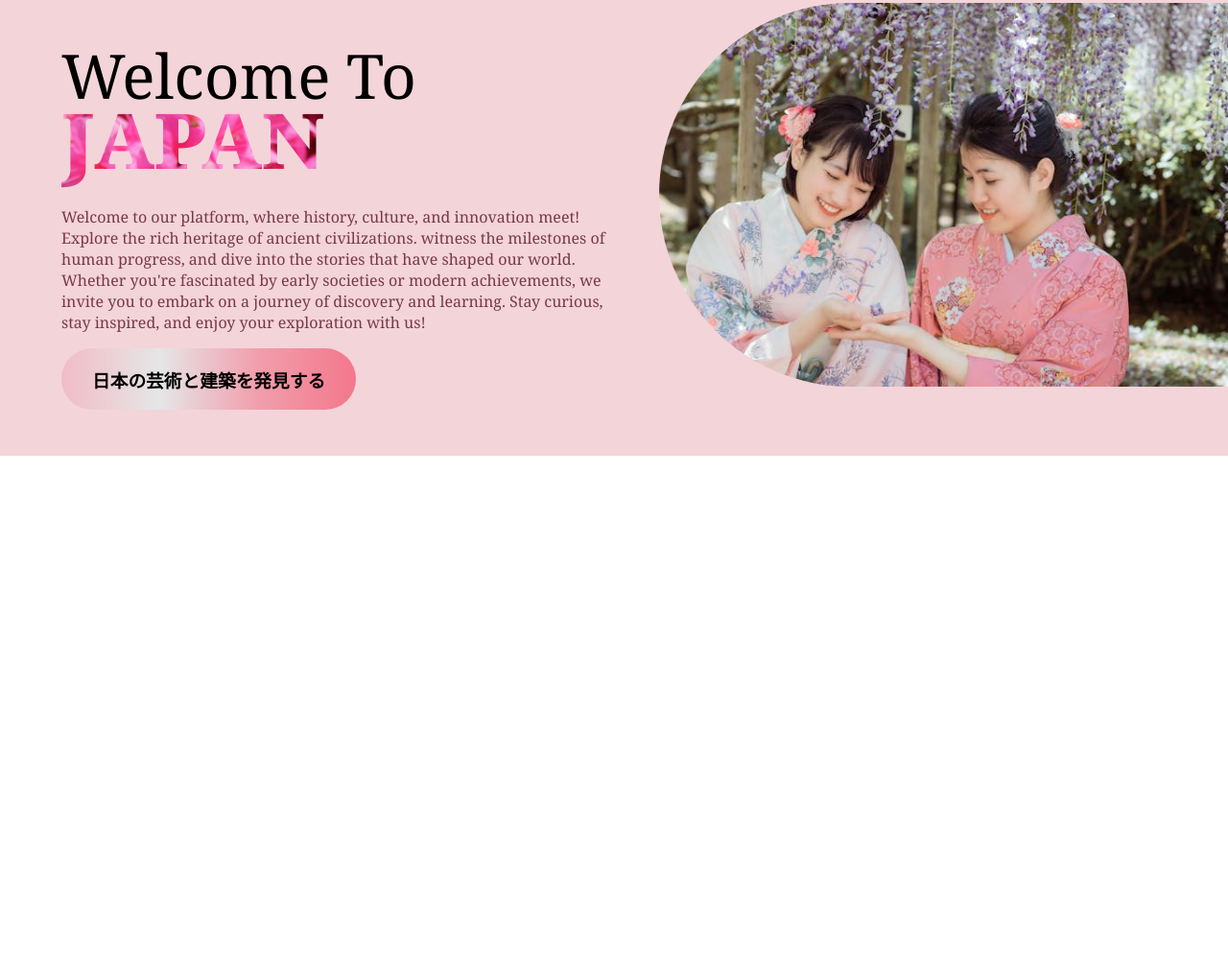
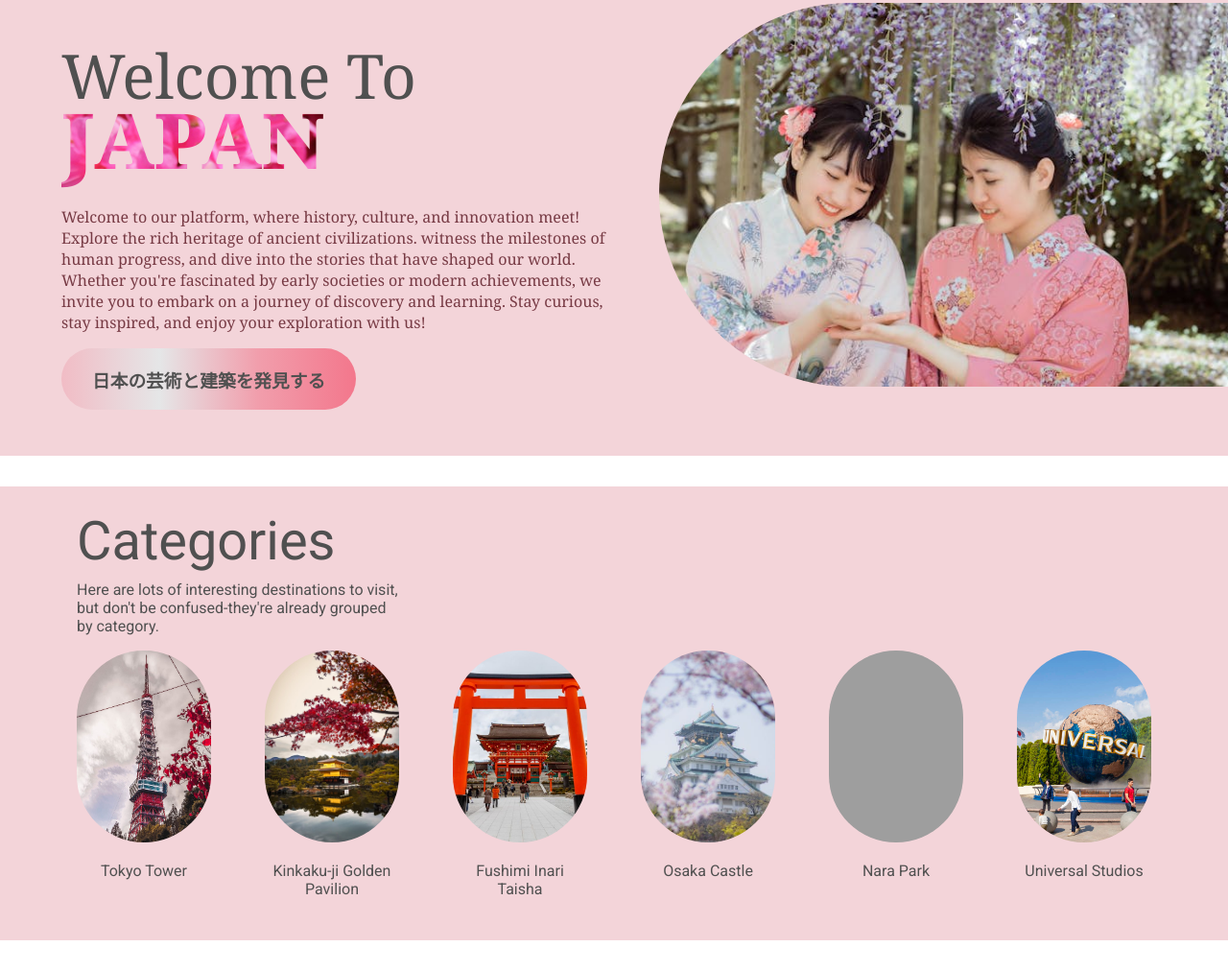
Before and after one commit to Udayanga1/travel-japan, a plain HTML site: page index.html in a window 1280 px wide. Shown: the part 132-1144 px from the top of the page at 96% size. Before the commit the page ends 800 px from the top, so only its background shows below. Drawn offline with Linux system fonts and the light colour scheme; grey boxes are pictures that could not be loaded; a web font is replaced by a local one.

Commit message:
implement categories section

```diff
--- a/css/styles.css
+++ b/css/styles.css
@@ -1,11 +1,13 @@
 body {
   margin: 0;
   font-family: "Roboto", sans-serif;
+  color: rgb(80, 80, 80);
 }
 
 section {
   background-color: #f3d4d9;
   padding-bottom: 3rem;
+  margin-bottom: 2rem;
 
 }
 
@@ -84,3 +86,36 @@ header {
   margin-top: 1rem;
   border-radius: 200px 0 0 200px;
 }
+
+.categories-section {
+  padding: 2rem 5rem;
+}
+
+.categories-section > h2 {
+  font-size: 3.5rem;
+  font-weight: 400;
+  margin: -0.5rem 0;
+}
+
+.categories-section .images {
+  display: flex;
+  flex-wrap: wrap;
+  justify-content: space-between;
+  /* gap: 1rem; */
+}
+
+.categories-section .images .image-wrapper{
+  height: 270px;
+  width: 140px;
+}
+
+.categories-section .image-wrapper img {
+  height: 200px;
+  width: 140px;
+  object-fit: cover;
+  border-radius: 70px;
+}
+
+.categories-section .image-wrapper p {
+  text-align: center;
+}
--- a/index.html
+++ b/index.html
@@ -35,5 +35,38 @@
       </div>
     </div>
   </section>
+  <section class="categories-section">
+    <h2>Categories</h2>
+    <p>Here are lots of interesting destinations to visit,<br>
+      but don't be confused-they're already grouped<br>
+      by category.
+    </p>
+    <div class="images">
+      <div class="image-wrapper">
+        <img src="images/tokyo-tower.jpg" alt="tokyo-tower">
+        <p>Tokyo Tower</p>
+      </div>
+      <div class="image-wrapper">
+        <img src="images/kinkaku-ji-golden-pavilion.jpg" alt="kinkaku-ji-golden-pavilion">
+        <p>Kinkaku-ji Golden Pavilion</p>
+      </div>
+      <div class="image-wrapper">
+        <img src="images/fushimiInari.jpg" alt="fushimiInari">
+        <p>Fushimi Inari Taisha</p>
+      </div>
+      <div class="image-wrapper">
+        <img src="images/osaka-castle.jpg" alt="osaka-castle">
+        <p>Osaka Castle</p>
+      </div>
+      <div class="image-wrapper">
+        <img src="images/nara-park.jpg" alt="nara-park">
+        <p>Nara Park</p>
+      </div>
+      <div class="image-wrapper">
+        <img src="images/universal-studios.jpg" alt="universal-studios">
+        <p>Universal Studios</p>
+      </div>
+    </div>
+  </section>
 </body>
 </html>
```
Also changed, not shown: images/fushimiInari.jpg (added), images/kinkaku-ji-golden-pavilion.jpg (added), images/osaka-castle.jpg (added), images/tokyo-tower.jpg (added), images/universal-studios.jpg (added), 1 other file.
